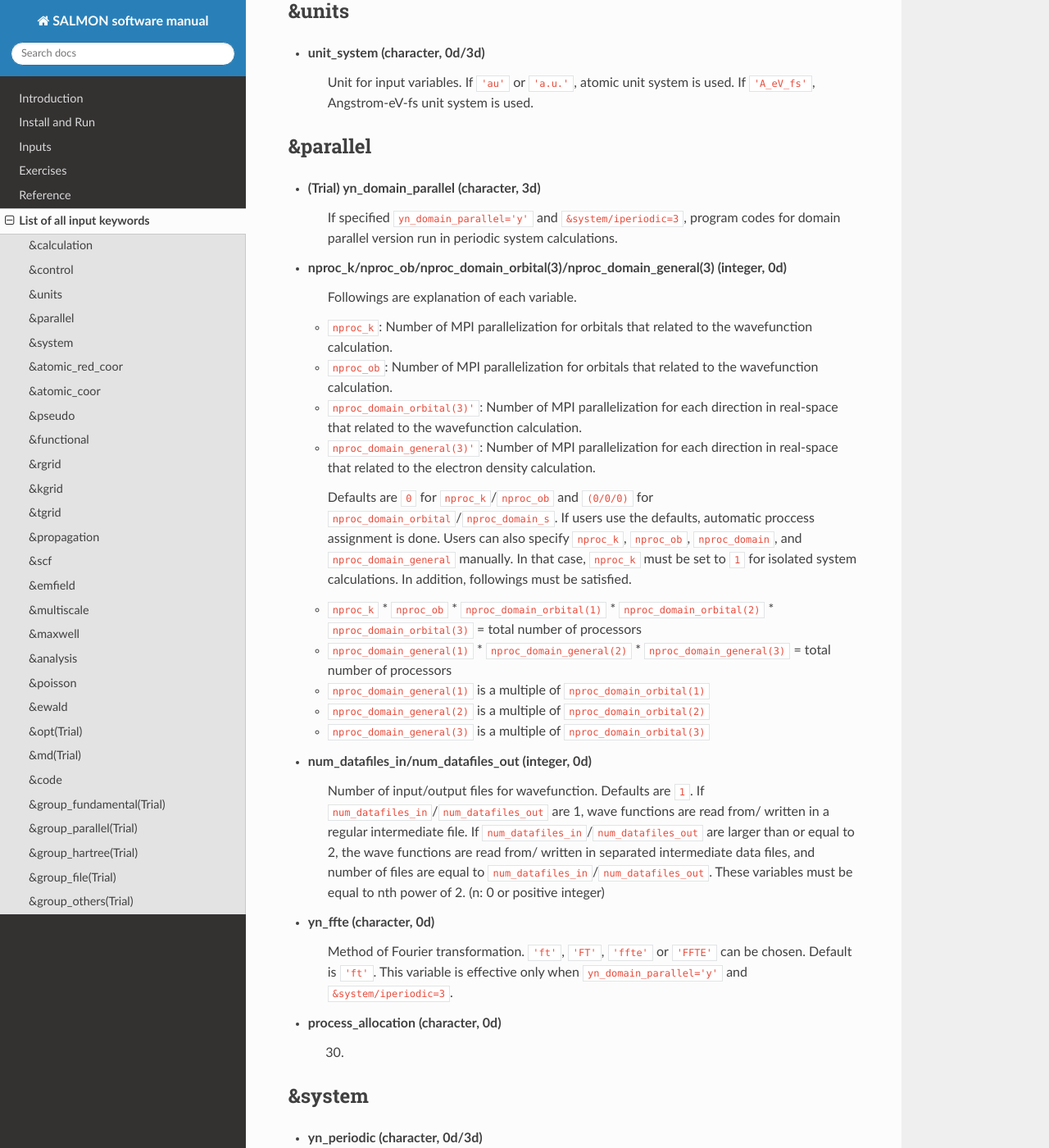
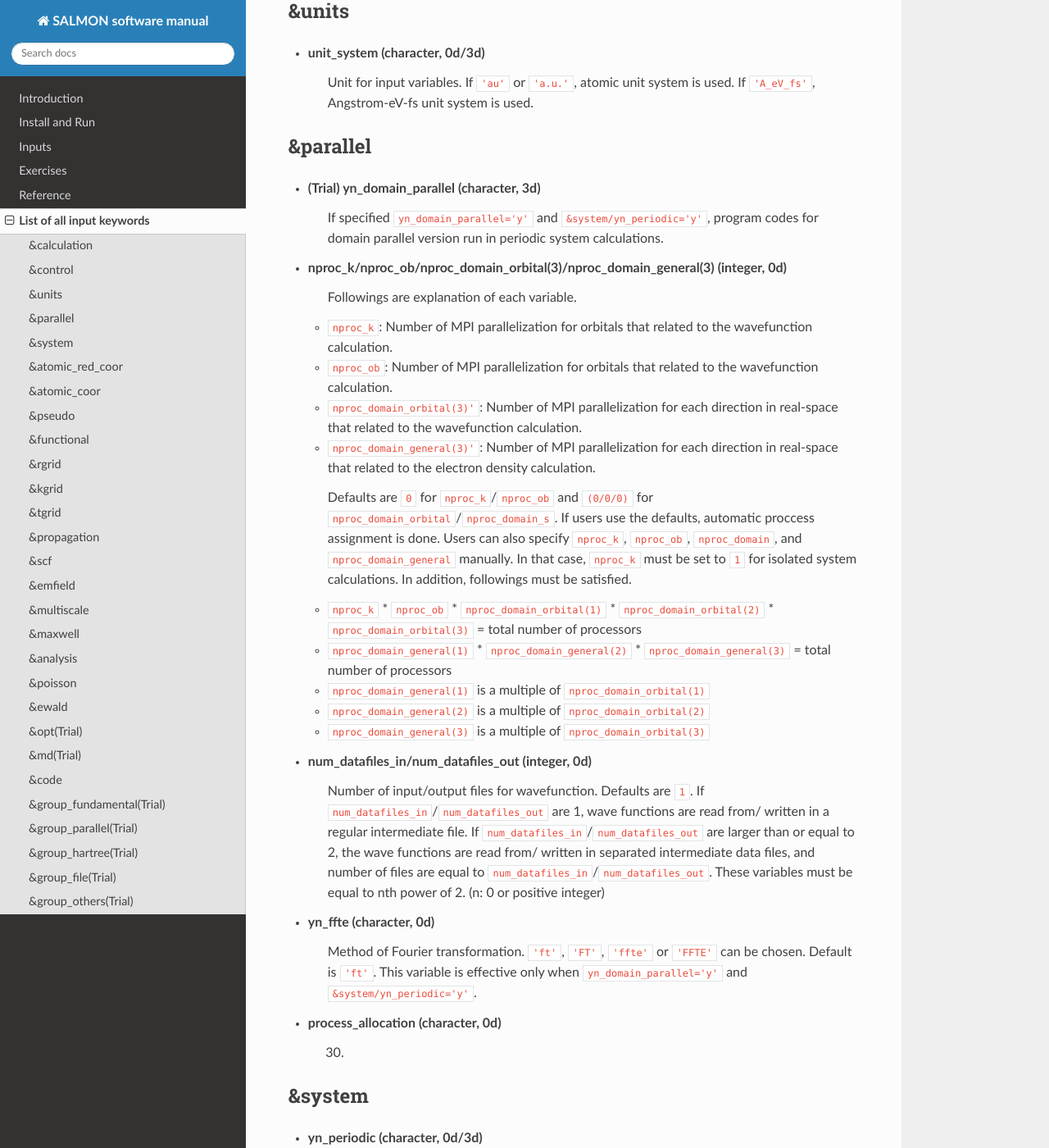
Before and after one commit to SALMON-TDDFT/SALMON-DOCS, a Sphinx documentation site: the page built from source/input_keyword_list.rst, in a window 1280 px wide and 1400 px high, scrolled down 2104 px. Shown: the whole window at 82% size. Built offline with Sphinx 7.4.7 and the Read the Docs theme 2.0.0, drawn with Linux system fonts in a browser that asks for light colours; formulas are drawn with MathJax 3; some of the changed text lies outside the part shown.

Commit message:
Update input_keyword_list.rst

```diff
--- a/source/input_keyword_list.rst
+++ b/source/input_keyword_list.rst
@@ -105,7 +105,7 @@
 ---------
 
 - (Trial) **yn_domain_parallel** (character, 3d)
-   If specified ``yn_domain_parallel='y'`` and ``&system/iperiodic=3``, program codes for domain parallel version run in periodic system calculations.
+   If specified ``yn_domain_parallel='y'`` and ``&system/yn_periodic='y'``, program codes for domain parallel version run in periodic system calculations.
 
 - **nproc_k/nproc_ob/nproc_domain_orbital(3)/nproc_domain_general(3)** (integer, 0d)
    Followings are explanation of each variable.
@@ -130,7 +130,7 @@
 - **yn_ffte** (character, 0d)
    Method of Fourier transformation.  ``'ft'``,  ``'FT'``, ``'ffte'`` or ``'FFTE'`` can be chosen.
    Default is ``'ft'``.
-   This variable is effective only when ``yn_domain_parallel='y'`` and ``&system/iperiodic=3``.
+   This variable is effective only when ``yn_domain_parallel='y'`` and ``&system/yn_periodic='y'``.
 
 - **process_allocation** (character, 0d)
    xxx.
@@ -141,9 +141,9 @@
 
 - **yn_periodic** (character, 0d/3d)
    Dimension for periodic boundary condition.
-   ``0`` is for isolated systems, and
-   ``3`` is for solids.
-   Default is ``0``.
+   ``'n'`` is for isolated systems, and
+   ``'y'`` is for solids.
+   Default is ``'n'``.
 
 - **ispin** (integer, 0d)
    Variable for classification of closed shell systems and open shell systems.
@@ -322,7 +322,7 @@
    ``&units/unit_system``.
    This valiable cannot be set with
    ``&rgrid/num_rgrid`` simultaneously.
-   If ``&system/iperiodic`` is set to ``3``,
+   If ``&system/yn_periodic`` is set to ``'y'``,
    the actual grid spacing is automatically refined in calculations
    so that the size of the simulation box
    ``&system/al(3)`` becomes divisible by the spacing.
@@ -395,7 +395,7 @@
 - **nmemory_mb** (integer, 0d/3d)
    Number of stored densities at previous scf-cycles for
    the modified-Broyden method. Default is ``8``.
-   If ``&system/iperiodic`` is ``0``, ``nmemory_mb`` must be less than 21.
+   If ``&system/yn_periodic`` is ``'n'``, ``nmemory_mb`` must be less than 21.
 
 - **alpha_mb** (real(8), 0d/3d)
    Parameter of the modified-Broyden method.
@@ -458,7 +458,7 @@
   - ``'Acos2'``: Envelope of cos\ :sup:`2`\ for a vector potential.
   - ``'Ecos2'``: Envelope of cos\ :sup:`2`\ for a scalar potential.
 
-    If ``&system/iperiodic`` is ``3``, following can be also chosen,
+    If ``&system/yn_periodic`` is ``'y'``, following can be also chosen,
 
   - ``'Acos3'``, ``'Acos4'``, ``'Acos6'``, and ``'Acos8'``: Envelopes of cos\ :sup:`3`\,cos\ :sup:`4`\, cos\ :sup:`6`\, and cos\ :sup:`8`\ for vector potentials.
   - (Trial) ``'Esin2sin'``, ``'Asin2cos'``, ``'Asin2cw'``, ``'input'``, and ``'none'`` can be also chosen.
@@ -599,7 +599,7 @@
    Number of total time steps for real-time propagation in electromagnetic analysis.
 
 - **boundary_em(3,2)** (character, 0d/3d)
-   Boundary condition in electromagnetic analysis. The first index(1-3 rows) corresponds to x, y, and z axes. The second index(1-2 columns) corresponds to bottom and top of the axes.  Default is ``'default'``. If ``&system/iperiodic=0``, ``'default'``, ``'pml'``, and ``'pec'`` can be chosen. ``'pml'`` is absorbing boundary and ``'pec'`` is perfect electric conductor. ``'default'`` is ``'pml'``. If ``&system/iperiodic=3``, ``'default'``, ``'pml'``, and ``'periodic'`` can be chosen. ``'periodic'`` is periodic boundary. ``'default'`` is ``'periodic'``.
+   Boundary condition in electromagnetic analysis. The first index(1-3 rows) corresponds to x, y, and z axes. The second index(1-2 columns) corresponds to bottom and top of the axes.  Default is ``'default'``. If ``&system/yn_periodic='n'``, ``'default'``, ``'pml'``, and ``'pec'`` can be chosen. ``'pml'`` is absorbing boundary and ``'pec'`` is perfect electric conductor. ``'default'`` is ``'pml'``. If ``&system/yn_periodic='y'``, ``'default'``, ``'pml'``, and ``'periodic'`` can be chosen. ``'periodic'`` is periodic boundary. ``'default'`` is ``'periodic'``.
 
 - **shape_file** (character, 0d/3d)
    Name of shape file in electromagnetic analysis. The shape files can be generated by using SALMON utilities (https://salmon-tddft.jp/utilities.html).
@@ -691,7 +691,7 @@
 
 - **yn_out_psi** (character, 0d/3d)
    If ``'y'``, wavefunctions are output.
-   For periodic system (``iperiodic=3``), it works only for ground state calculation. The converged wave functions of all orbitals with all k-points are printed in gs_wfn_cube or gs_wfn_vtk directory. The format is speficied by ``format3d``.
+   For periodic system (``yn_periodic='y'``), it works only for ground state calculation. The converged wave functions of all orbitals with all k-points are printed in gs_wfn_cube or gs_wfn_vtk directory. The format is speficied by ``format3d``.
    Default is ``'n'``.
 
 - **yn_out_dos** (character, 0d/3d)
@@ -725,7 +725,7 @@
 
 - **yn_out_dos_set_fe_origin** (character, 0d/3d)
    If ``'y'``, the electron energy is shifted to fix the Fermi energy as zero point.
-   For ``&system/iperiodic`` is ``0``, `` out_dos_fshift`` is not used
+   For ``&system/yn_periodic`` is ``'n'``, `` out_dos_fshift`` is not used
    if ``&system/nstate`` is equal to ``&system/nelec``/2.
    Default is ``'n'``.
 
```
